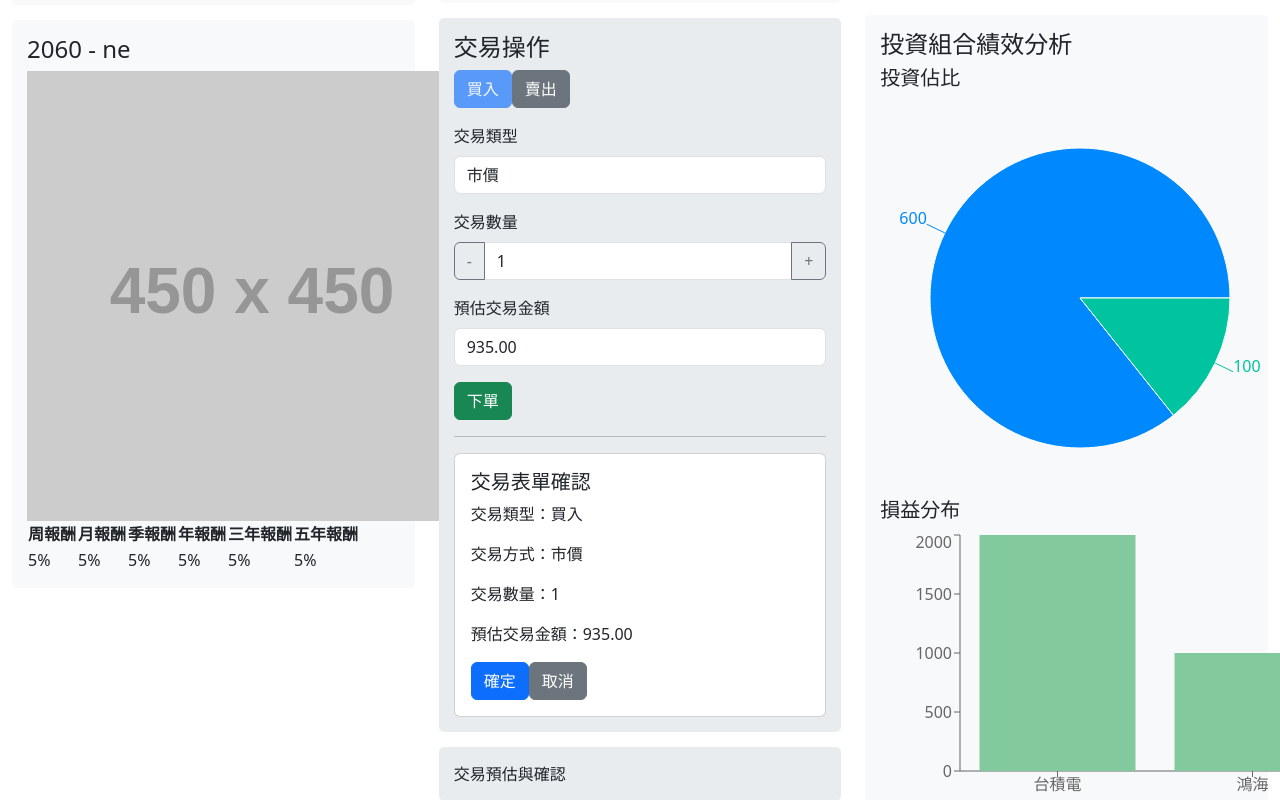
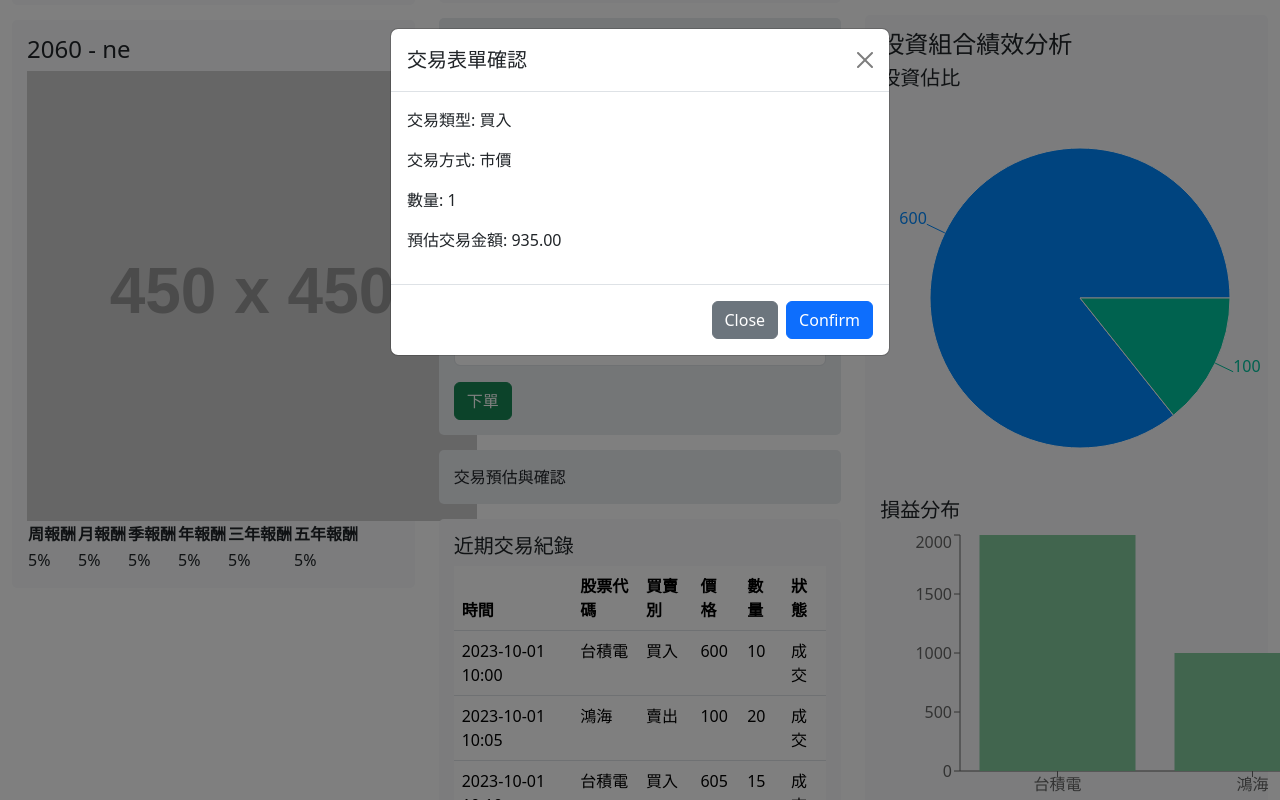
Before and after one commit to fgh64hfhk/my-stock-trading-app, a React (Vite) app: page / in a window 1280 px wide. Both pictures are taken after a click on the button "下單". Shown: the part 858-1658 px from the top of the page. Built offline with nearby package versions, Linux system fonts and the light colour scheme.

Commit message:
Complete the integration of the confirmation modal and the Bootstrap framework

```diff
--- a/src/App.jsx
+++ b/src/App.jsx
@@ -26,7 +26,7 @@ function App() {
   // 股票列表狀態
   const [initialstocks] = useState(generateUniqueStocks(30));
 
-  const [recentTrades, setRecentTrades] = useState([
+  const [recentTrades] = useState([
     // 假設的交易紀錄數據
     {
       time: "2023-10-01 10:00",
@@ -71,13 +71,13 @@ function App() {
     // 更多交易紀錄數據...
   ]);
 
-  const [totalAssetValue, setTotalAssetValue] = useState(1000000);
-  const [cashBalance, setCashBalance] = useState(500000);
-  const [securitiesValue, setSecuritiesValue] = useState(450000);
-  const [unrealizedPL, setUnrealizedPL] = useState(50000);
-  const [dailyPL, setDailyPL] = useState(2000);
+  const [totalAssetValue] = useState(1000000);
+  const [cashBalance] = useState(500000);
+  const [securitiesValue] = useState(450000);
+  const [unrealizedPL] = useState(50000);
+  const [dailyPL] = useState(2000);
 
-  const [holdings, setHoldings] = useState([
+  const [holdings] = useState([
     // 假設的持股數據
     {
       symbol: "2330",
@@ -272,7 +272,9 @@ function App() {
                 performance={performance}
               />
             </div>
-            <div className="block"><InvestmentAdvice /></div>
+            <div className="block">
+              <InvestmentAdvice />
+            </div>
           </div>
         </div>
       </div>
--- /dev/null
+++ b/src/components/Modal.jsx
@@ -0,0 +1,55 @@
+/* eslint-disable no-unused-vars */
+import React from "react";
+import ReactDom from "react-dom";
+
+function Modal({ title, children, onConfirm }) {
+  return ReactDom.createPortal(
+    // Modal
+    <div
+      className="modal fade"
+      id="staticBackdrop"
+      data-bs-backdrop="static"
+      data-bs-keyboard="false"
+      tabIndex="-1"
+      aria-labelledby="staticBackdropLabel"
+      aria-hidden="true"
+    >
+      <div className="modal-dialog">
+        <div className="modal-content">
+          <div className="modal-header">
+            <h5 className="modal-title" id="staticBackdropLabel">
+              {title}
+            </h5>
+            <button
+              type="button"
+              className="btn-close"
+              data-bs-dismiss="modal"
+              aria-label="Close"
+            ></button>
+          </div>
+          <div className="modal-body">{children}</div>
+          <div className="modal-footer">
+            <button
+              type="button"
+              className="btn btn-secondary"
+              data-bs-dismiss="modal"
+            >
+              Close
+            </button>
+            <button
+              type="button"
+              className="btn btn-primary"
+              onClick={onConfirm}
+              data-bs-dismiss="modal"
+            >
+              Confirm
+            </button>
+          </div>
+        </div>
+      </div>
+    </div>,
+    document.body // 將模態框渲染到 body
+  );
+}
+
+export default Modal;
--- a/src/components/TradeForm.jsx
+++ b/src/components/TradeForm.jsx
@@ -1,6 +1,9 @@
 /* eslint-disable react/prop-types */
 /* eslint-disable no-unused-vars */
 import React, { useState } from "react";
+
+// Modal components
+import Modal from "./Modal";
 
 function TradeForm({ stock }) {
   const [tradeType, setTradeType] = useState("buy");
@@ -8,7 +11,6 @@ function TradeForm({ stock }) {
 
   const [quantity, setQuantity] = useState(1);
   const [price, setPrice] = useState(stock ? stock.price : 0);
-  const [showConfirmation, setShowConfirmation] = useState(false);
 
   const handleTradeTypeChange = (type) => {
     setTradeType(type);
@@ -34,9 +36,16 @@ function TradeForm({ stock }) {
     setQuantity(quantity - 1);
   };
 
+  // Modal and Backdrop states
+  // const [showConfirmation, setShowConfirmation] = useState(false);
+
   const handleSubmit = (e) => {
     e.preventDefault();
-    setShowConfirmation(true);
+  };
+
+  const handleConfirm = () => {
+    // 這裡應該要發送交易請求
+    console.log("交易成功");
   };
 
   const estimatedAmount =
@@ -128,46 +137,24 @@ function TradeForm({ stock }) {
           />
         </div>
 
-        <button type="submit" className="btn btn-success">
+        {/* Button trigger modal */}
+        <button
+          type="submit"
+          className="btn btn-success"
+          data-bs-toggle="modal"
+          data-bs-target="#staticBackdrop"
+        >
           下單
         </button>
       </form>
-      <hr />
-      {showConfirmation && (
-        <div className="confirmation-modal modal-content">
-          <div className="card">
-            <div className="card-body">
-              <h5 className="card-title">交易表單確認</h5>
-
-              <p className="card-text">
-                交易類型：{tradeType === "buy" ? "買入" : "賣出"}
-              </p>
-              <p className="card-text">
-                交易方式：{orderType === "market" ? "市價" : "限價"}
-              </p>
-              <p className="card-text">交易數量：{quantity}</p>
-              {orderType === "limit" && (
-                <p className="card-text">價格：{price}</p>
-              )}
-              <p className="card-text">
-                預估交易金額：{estimatedAmount.toFixed(2)}
-              </p>
-              <button
-                className="btn btn-primary"
-                onClick={() => setShowConfirmation(false)}
-              >
-                確定
-              </button>
-              <button
-                className="btn btn-secondary"
-                onClick={() => setShowConfirmation(false)}
-              >
-                取消
-              </button>
-            </div>
-          </div>
-        </div>
-      )}
+      {/* 模態框（modal）組件 */}
+      <Modal title="交易表單確認" onConfirm={handleConfirm}>
+        <p>交易類型: {tradeType === "buy" ? "買入" : "賣出"}</p>
+        <p>交易方式: {orderType === "market" ? "市價" : "限價"}</p>
+        <p>數量: {quantity}</p>
+        {orderType === "limit" && <p>價格: {price}</p>}
+        <p>預估交易金額: {estimatedAmount.toFixed(2)}</p>
+      </Modal>
     </div>
   );
 }
```
Also changed, not shown: src/components/Backdrop.jsx (added, +13 -0 lines).
